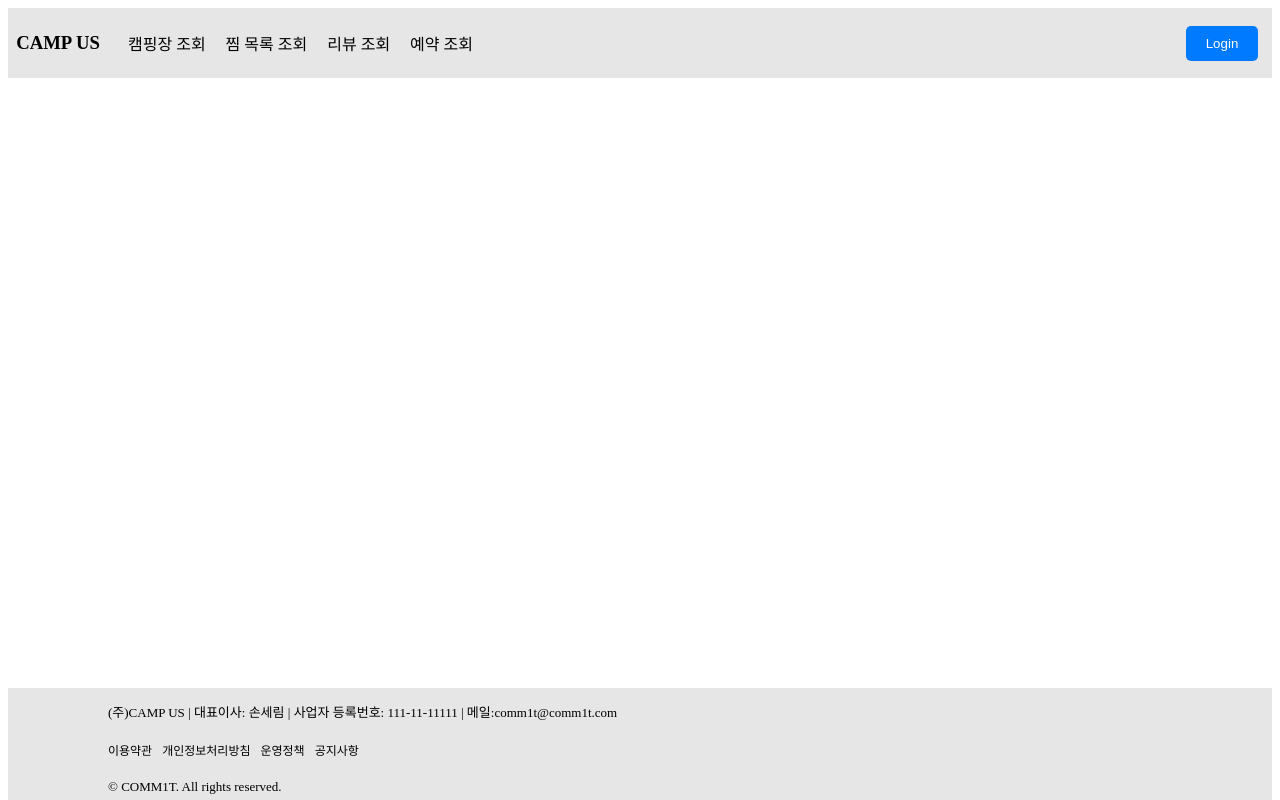
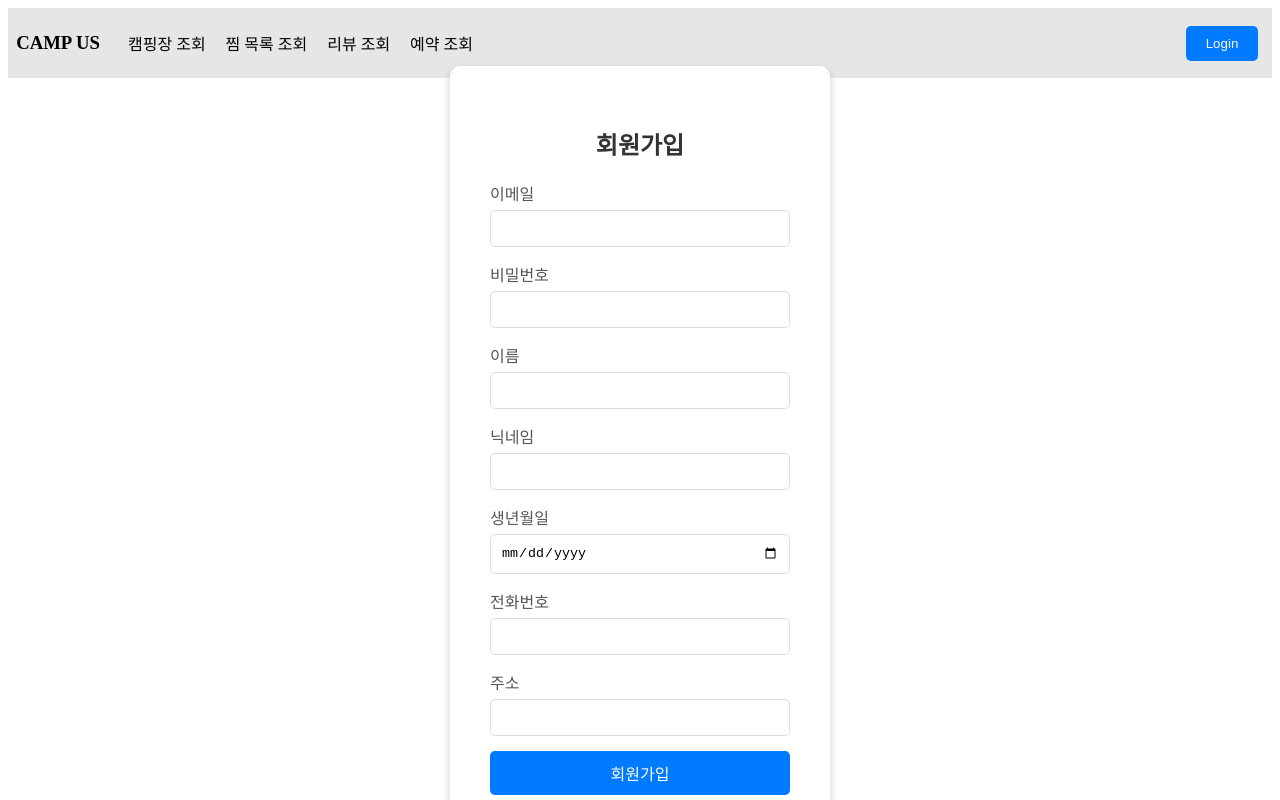
Before and after one commit to 1COMM1T/Camp_us_front, a Vue app in the folder camp_us/: page /signup in a window 1280 px wide. Shown: the top 800 px of the page. Built offline with nearby package versions, Linux system fonts and the light colour scheme.

Commit message:
Feat: 회원가입 구현

```diff
--- /dev/null
+++ b/camp_us/src/components/login/SignUp.vue
@@ -0,0 +1,156 @@
+<template>
+    <div class="signupAll">
+        <div class="signup-box">
+            <h2>회원가입</h2>
+            <form @submit.prevent="handleSignup">
+                <div class="input-group">
+                    <label for="email">이메일</label>
+                    <input type="email" id="email" v-model="email" required />
+                </div>
+                <div class="input-group">
+                    <label for="password">비밀번호</label>
+                    <input type="password" id="password" v-model="password" required />
+                </div>
+                <div class="input-group">
+                    <label for="name">이름</label>
+                    <input type="text" id="name" v-model="name" required />
+                </div>
+                <div class="input-group">
+                    <label for="nickname">닉네임</label>
+                    <input type="text" id="nickname" v-model="nickname" required />
+                </div>
+                <div class="input-group">
+                    <label for="birthDay">생년월일</label>
+                    <input type="date" id="birthDay" v-model="birthDay" required />
+                </div>
+                <div class="input-group">
+                    <label for="phoneNumber">전화번호</label>
+                    <input type="tel" id="phoneNumber" v-model="phoneNumber" required />
+                </div>
+                <div class="input-group">
+                    <label for="userAddr">주소</label>
+                    <input type="text" id="userAddr" v-model="userAddr" required />
+                </div>
+                <button type="submit">회원가입</button>
+            </form>
+            <p class="login-link">이미 계정이 있으신가요? <a @click="navigateToLogin">로그인</a></p>
+        </div>
+    </div>
+</template>
+
+<script setup>
+import { ref } from 'vue';
+import { useRouter } from 'vue-router';
+import axios from 'axios';
+
+const router = useRouter();
+
+const email = ref('');
+const password = ref('');
+const name = ref('');
+const nickname = ref('');
+const birthDay = ref('');
+const phoneNumber = ref('');
+const userAddr = ref('');
+
+const handleSignup = async() => {
+    try {
+        const response = await axios.post('/api/v1/users', {
+            email: email.value,
+            password: password.value,
+            name: name.value,
+            nickname: nickname.value,
+            birthDay: birthDay.value,
+            phoneNumber: phoneNumber.value,
+            userAddr: userAddr.value,
+        });
+        console.log(response);
+        if(response.status === 200) {
+            alert('회원가입 성공!');
+            router.push('/login');
+        }
+    } catch (error) {
+        console.error('Error:', error);
+        alert('회원가입 실패. 다시 시도해주세요.');
+    }
+};
+
+const navigateToLogin = () => {
+    router.push('/login');
+};
+</script>
+
+<style scoped>
+.signupAll {
+    display: flex;
+    justify-content: center;
+    align-items: center;
+    height: 100vh;
+}
+
+.signup-box {
+    background-color: white;
+    padding: 40px;
+    border-radius: 10px;
+    box-shadow: 0 4px 8px rgba(0, 0, 0, 0.2);
+    width: 300px;
+    text-align: center;
+}
+
+h2 {
+    margin-bottom: 20px;
+    color: #333;
+}
+
+.input-group {
+    margin-bottom: 15px;
+    text-align: left;
+    width: 100%; /* 그룹의 너비를 form 안으로 제한 */
+    box-sizing: border-box; /* 패딩 포함 */
+}
+
+.input-group label {
+    display: block;
+    margin-bottom: 5px;
+    color: #555;
+}
+
+.input-group input {
+    width: 100%; /* 입력 필드가 부모 요소의 너비에 맞도록 조정 */
+    padding: 10px;
+    border: 1px solid #ddd;
+    border-radius: 5px;
+    box-sizing: border-box; /* 패딩 포함 */
+}
+
+button {
+    width: 100%;
+    padding: 10px;
+    background-color: #007BFF;
+    border: none;
+    border-radius: 5px;
+    color: white;
+    font-size: 16px;
+    cursor: pointer;
+    transition: background-color 0.3s;
+}
+
+button:hover {
+    background-color: #0056b3;
+}
+
+.login-link {
+    margin-top: 15px;
+    color: #555;
+}
+
+.login-link a {
+    color: #007BFF;
+    cursor: pointer;
+    text-decoration: none;
+}
+
+.login-link a:hover {
+    text-decoration: underline;
+}
+</style>
--- a/camp_us/src/router/router.js
+++ b/camp_us/src/router/router.js
@@ -12,6 +12,10 @@ const routes = [
   {
     path: '/login',
     component: () => import('../views/LoginView.vue')
+  },
+  {
+    path: '/signup',
+    component: () => import('../views/SignupView.vue')
   }
 ]
 
--- /dev/null
+++ b/camp_us/src/views/SignUpView.vue
@@ -0,0 +1,14 @@
+<template>
+    <div>
+        <SignUp></SignUp>
+    </div>
+</template>
+
+<script setup>
+import SignUp from "@/components/login/SignUp.vue"
+
+</script>
+
+<style scoped>
+
+</style>
```
